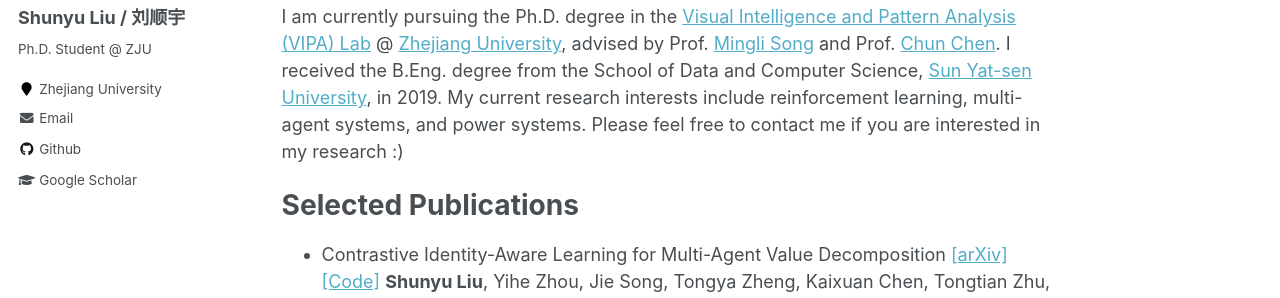
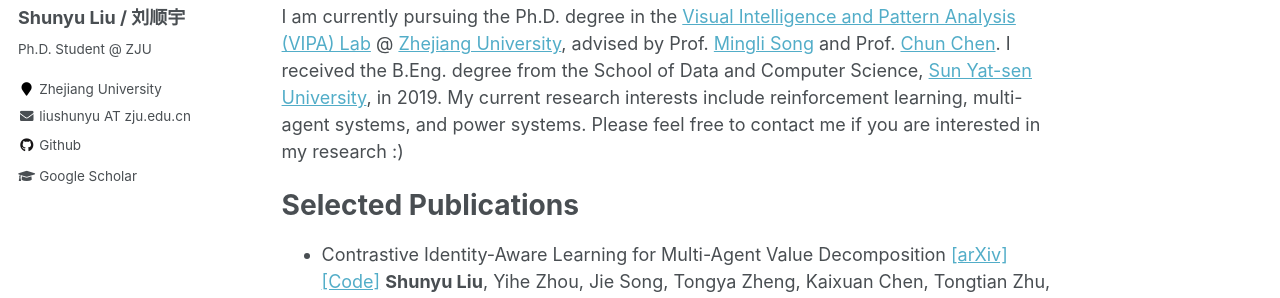
Before and after one commit to liushunyu/liushunyu.github.io, a Jekyll site: the page built from _pages/about.md, in a window 1280 px wide. Shown: the part 255-553 px from the top of the page. Built offline with Jekyll 4.4.1, drawn with Linux system fonts in a browser that asks for light colours.

Commit message:
Update author-profile.html

```diff
--- a/_includes/author-profile.html
+++ b/_includes/author-profile.html
@@ -32,7 +32,7 @@
         <li><a href="{{ author.uri }}"><i class="fas fa-fw fa-link" aria-hidden="true"></i> {{ site.data.ui-text[site.locale].website_label | default: "Website" }}</a></li>
       {% endif %}
       {% if author.email %}
-        <li><a href="mailto:{{ author.email }}"><i class="fas fa-fw fa-envelope" aria-hidden="true"></i> {{ site.data.ui-text[site.locale].email_label | default: "liushunyu AT zju.edu.cn" }}</a></li>
+        <li><i class="fas fa-fw fa-envelope" aria-hidden="true"></i> {{ "liushunyu AT zju.edu.cn" }}</li>
       {% endif %}
       {% if author.keybase %}
         <li><a href="https://keybase.io/{{ author.keybase }}"><i class="fas fa-fw fa-key" aria-hidden="true"></i> Keybase</a></li>
```
